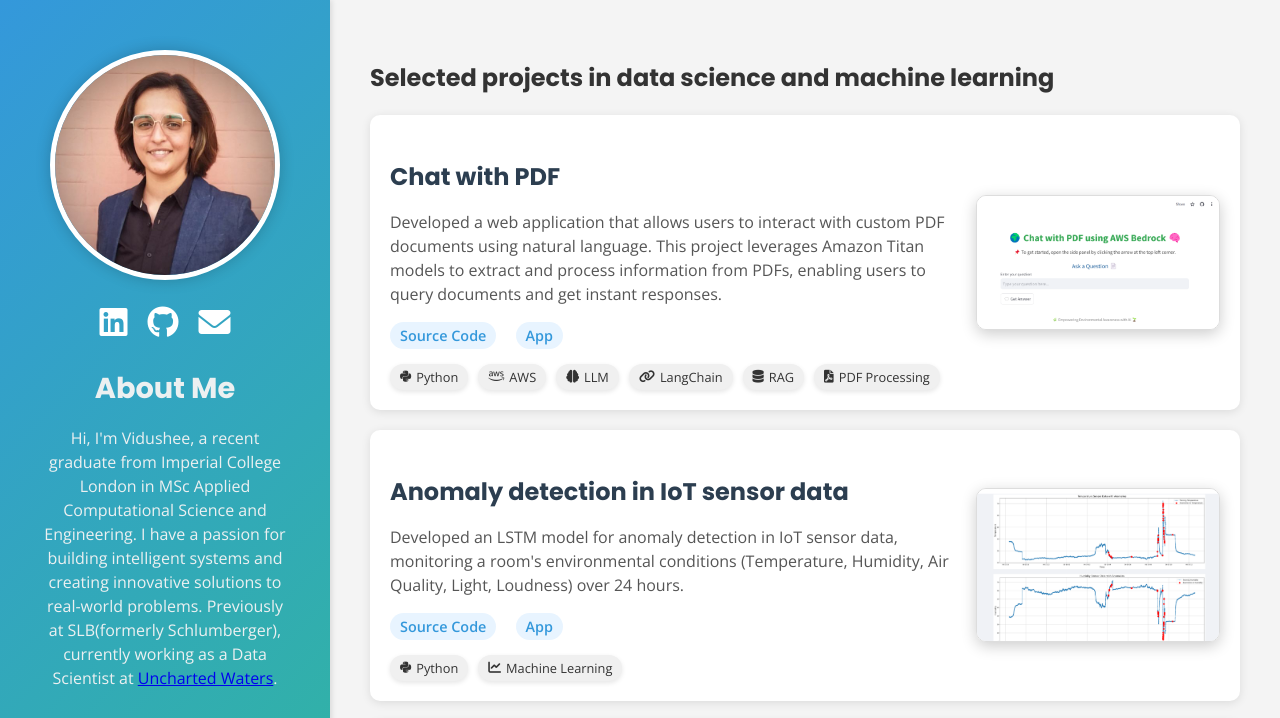
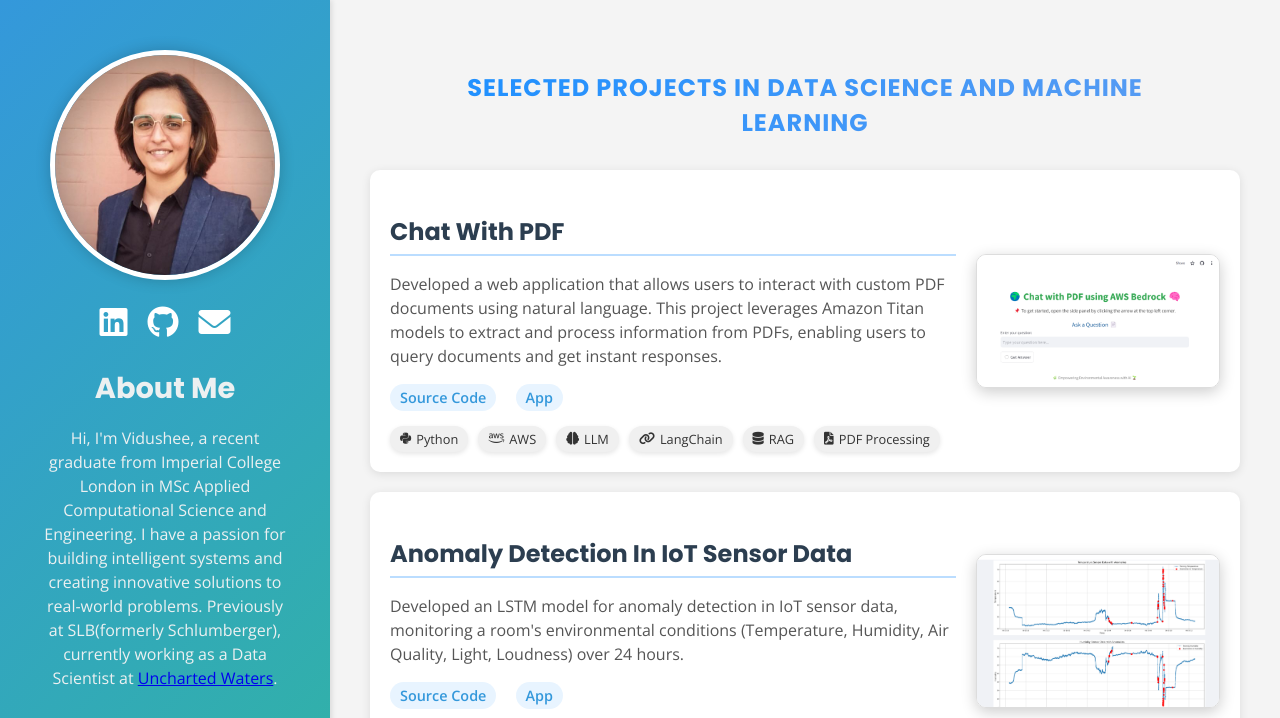
Before and after one commit to ACSE-vg822/ACSE-vg822.github.io, a plain HTML site: page index.html in a window 1280 px wide. Shown: the top 718 px of the page. Drawn offline with nearby package versions, Linux system fonts and the light colour scheme.

Commit message:
Update styles.css

```diff
--- a/styles.css
+++ b/styles.css
@@ -103,6 +103,52 @@ body {
     box-shadow: 0 5px 15px rgba(0, 0, 0, 0.1);
     margin-bottom: 20px;
 }
+
+/* Project Title Styling */
+.project h3 {
+    font-family: 'Poppins', sans-serif; /* Use a modern and professional font */
+    font-size: 1.8em; /* Adjust font size */
+    font-weight: 600; /* Use a medium-bold weight */
+    color: #333; /* Darker color for better contrast */
+    margin-bottom: 15px; /* Space below the title */
+    padding-bottom: 5px; /* Space inside the title for decoration */
+    border-bottom: 2px solid rgba(30, 144, 255, 0.3); /* Subtle underline with a blue tint */
+    text-transform: capitalize; /* Capitalize the title */
+}
+
+/* Section Titles Styling */
+section h2 {
+    font-family: 'Poppins', sans-serif; /* Use a modern and professional font */
+    font-size: 1.5em; /* Adjust font size to fit in one line */
+    font-weight: 700; /* Use a bold weight to make it prominent */
+    text-align: center; /* Center the section titles */
+    margin-top: 30px; /* Add space above the title */
+    margin-bottom: 20px; /* Add space below the title */
+    text-transform: uppercase; /* Transform to uppercase for a clean look */
+    letter-spacing: 1px; /* Add letter spacing for a more refined look */
+    padding-bottom: 10px; /* Space inside the title for decoration */
+    max-width: 80%; /* Restrict the width */
+    margin-left: auto;
+    margin-right: auto;
+
+    /* Fallback Color */
+    color: #5a9cf2; /* Light blue fallback color */
+
+    /* Gradient Text */
+    background: linear-gradient(135deg, #1e90ff, #5a9cf2); /* Apply gradient */
+    -webkit-background-clip: text; /* Clip the gradient to the text */
+    -webkit-text-fill-color: transparent; /* Use gradient as text color */
+    background-clip: text; /* For non-webkit browsers */
+    text-fill-color: transparent; /* For non-webkit browsers */
+}
+
+
+/* Adjust container margins to separate from other sections */
+#projects, #skills {
+    margin-bottom: 40px; /* Space below each section */
+}
+
+
 /* Project Content (70%) */
 .project-content {
     width: 70%;
```
